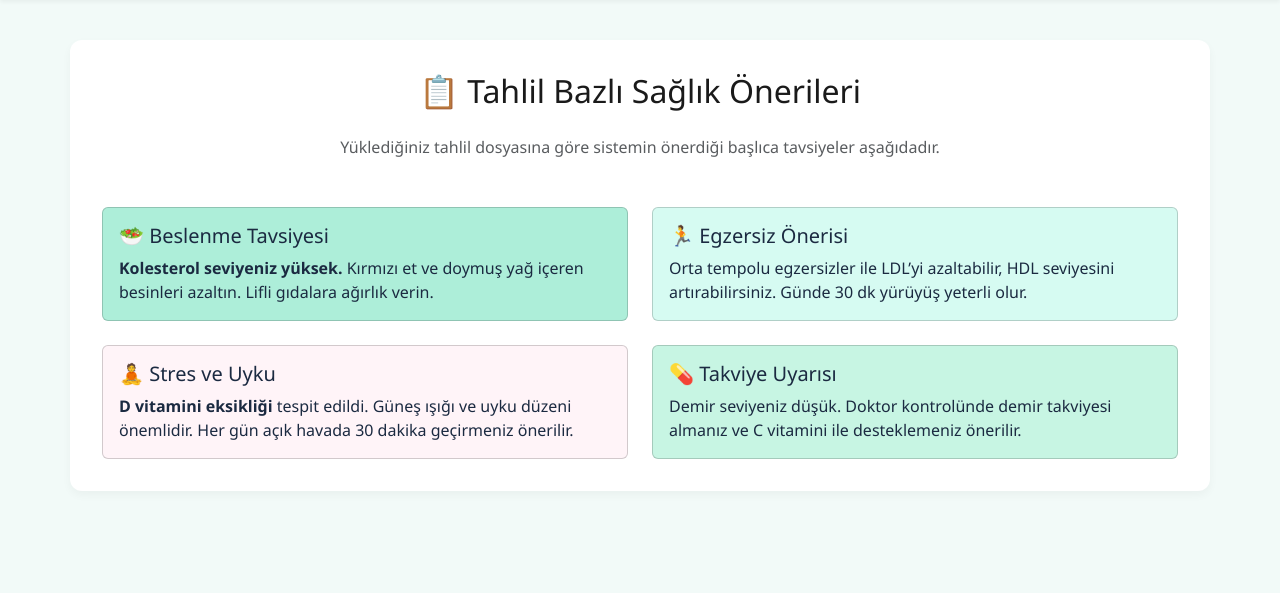
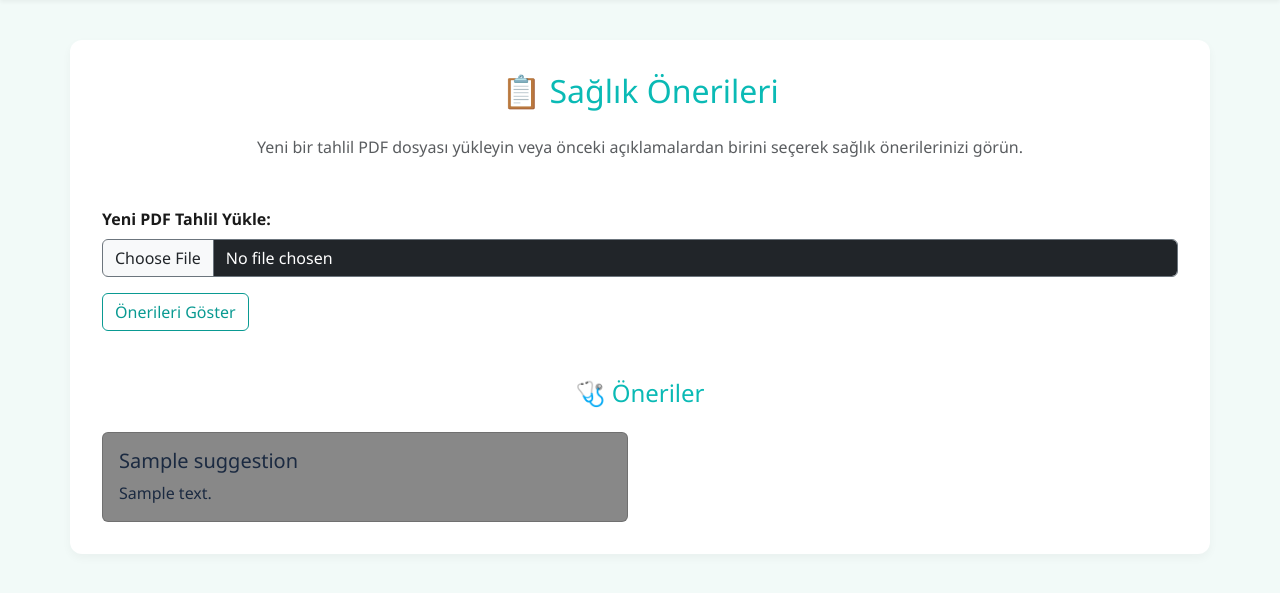
Before and after one commit to sedefarican/SifaAI, a Django app: template web/app/templates/servis/oneriler_sayfasi.html in a window 1280 px wide. Shown: the part 70-663 px from the top of the page. Run offline with Django 4.2, Linux system fonts and the light colour scheme; tables that the repository leaves empty hold one stand-in row (values such as "Sample post"); the template is opened without the code that fills it: values that come from a table or form of the project are taken from there, most other values are stand-ins (such as "Sample title", 1, 10 or a date in 2020).

Commit message:
tahlil yorum-oneriler

```diff
--- a/web/app/forms.py
+++ b/web/app/forms.py
@@ -89,3 +89,9 @@ class PDFUploadForm(forms.ModelForm):
                 'class': 'form-control bg-dark text-white border-secondary'
             })
         }
+    def __init__(self, *args, **kwargs):
+        super(PDFUploadForm, self).__init__(*args, **kwargs)
+        self.fields['file'].required = False  # zorunlu değil
+
+class TahlilForm(forms.Form):
+    file = forms.FileField(label="PDF Dosyası")
--- a/web/app/templates/base.html
+++ b/web/app/templates/base.html
@@ -81,6 +81,7 @@
   {% block content %}
   {% endblock %}
 </div>
+<script src="https://cdn.jsdelivr.net/npm/bootstrap@5.3.2/dist/js/bootstrap.bundle.min.js"></script>
 
 </body>
 </html>
--- a/web/app/templates/servis/oneriler_sayfasi.html
+++ b/web/app/templates/servis/oneriler_sayfasi.html
@@ -3,56 +3,49 @@
 {% block title %}Sağlık Önerileri{% endblock %}
 
 {% block content %}
+<h2 class="mb-4 text-center" style="color: #0ABAB5;">📋 Sağlık Önerileri</h2>
 
-<h2 class="mb-4 text-center">📋 Tahlil Bazlı Sağlık Önerileri</h2>
-<p class="mb-5 text-center text-muted">Yüklediğiniz tahlil dosyasına göre sistemin önerdiği başlıca tavsiyeler aşağıdadır.</p>
+<p class="text-center text-muted mb-5">
+  Yeni bir tahlil PDF dosyası yükleyin veya önceki açıklamalardan birini seçerek sağlık önerilerinizi görün.
+</p>
 
-<div class="row row-cols-1 row-cols-md-2 g-4">
+<!-- 🔹 FORM -->
+<form method="POST" enctype="multipart/form-data" class="mb-5">
+  {% csrf_token %}
+  <div class="mb-3">
+    <label class="form-label"><strong>Yeni PDF Tahlil Yükle:</strong></label>
+    {{ pdf_form.file }}
+  </div>
+{% comment %}
+  <div class="mb-3">
+    <label class="form-label"><strong>Ya da önceki açıklamalardan birini seç:</strong></label>
+    <select name="report_id" class="form-select">
+      <option value="">-- Önceki açıklamayı seçin --</option>
+      {% for report in reports %}
+        <option value="{{ report.id }}">
+          {{ report.date|date:"d M Y, H:i" }} – {{ report.simple_comment|truncatewords:8 }}
+        </option>
+      {% endfor %}
+    </select>
+  </div> {% endcomment %}
 
-  <div class="col">
-    <div class="card h-100" style="background-color: #ADEED9; color: #1B2A41;">
-      <div class="card-body">
-        <h5 class="card-title">🥗 Beslenme Tavsiyesi</h5>
-        <p class="card-text">
-          <strong>Kolesterol seviyeniz yüksek.</strong> Kırmızı et ve doymuş yağ içeren besinleri azaltın. Lifli gıdalara ağırlık verin.
-        </p>
+  <button type="submit" class="btn btn-outline-primary">Önerileri Göster</button>
+</form>
+
+<!-- 🔹 SONUÇLAR -->
+{% if suggestions %}
+  <h4 class="mb-4 text-center" style="color: #0ABAB5;">🩺 Öneriler</h4>
+  <div class="row row-cols-1 row-cols-md-2 g-4">
+    {% for title, text, color in suggestions %}
+      <div class="col">
+        <div class="card h-100" style="background-color: {{ color }}; color: #1B2A41;">
+          <div class="card-body">
+            <h5 class="card-title">{{ title }}</h5>
+            <p class="card-text">{{ text }}</p>
+          </div>
+        </div>
       </div>
-    </div>
+    {% endfor %}
   </div>
-
-  <div class="col">
-    <div class="card h-100" style="background-color: #D6FBF2; color: #1B2A41;">
-      <div class="card-body">
-        <h5 class="card-title">🏃 Egzersiz Önerisi</h5>
-        <p class="card-text">
-          Orta tempolu egzersizler ile LDL’yi azaltabilir, HDL seviyesini artırabilirsiniz. Günde 30 dk yürüyüş yeterli olur.
-        </p>
-      </div>
-    </div>
-  </div>
-
-  <div class="col">
-    <div class="card h-100" style="background-color: #FFF4F8; color: #1B2A41;">
-      <div class="card-body">
-        <h5 class="card-title">🧘 Stres ve Uyku</h5>
-        <p class="card-text">
-          <strong>D vitamini eksikliği</strong> tespit edildi. Güneş ışığı ve uyku düzeni önemlidir. Her gün açık havada 30 dakika geçirmeniz önerilir.
-        </p>
-      </div>
-    </div>
-  </div>
-
-  <div class="col">
-    <div class="card h-100" style="background-color: #C7F5E3; color: #1B2A41;">
-      <div class="card-body">
-        <h5 class="card-title">💊 Takviye Uyarısı</h5>
-        <p class="card-text">
-          Demir seviyeniz düşük. Doktor kontrolünde demir takviyesi almanız ve C vitamini ile desteklemeniz önerilir.
-        </p>
-      </div>
-    </div>
-  </div>
-
-</div>
-
+{% endif %}
 {% endblock %}
```
Also changed, not shown: web/app/templates/kullanici/profile.html (+17 -6 lines), web/app/utils.py (+45 -8 lines), web/app/views.py (+110 -26 lines), web/db.sqlite3, 6 other files.
